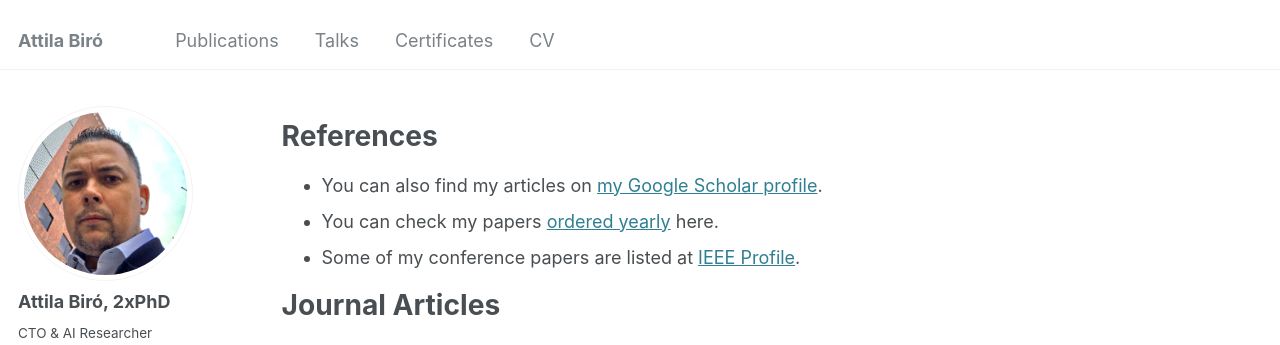
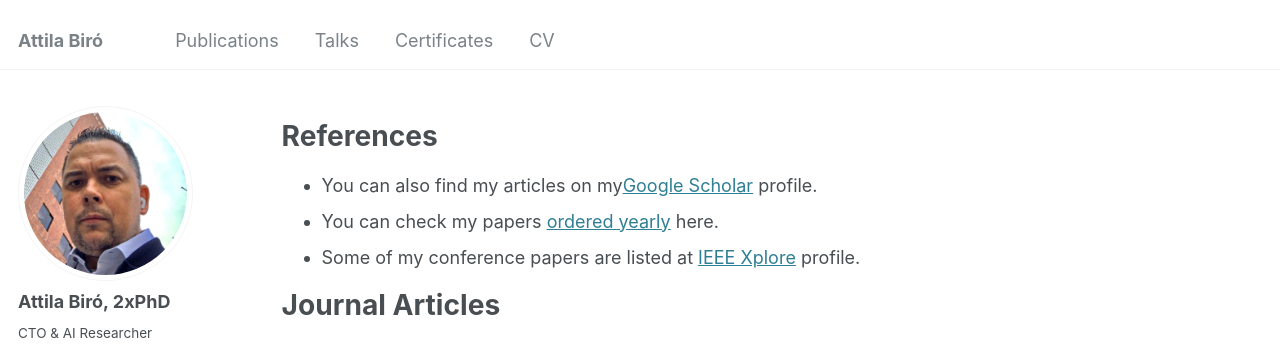
Before and after one commit to biroka/biroka.github.io, a Jekyll site: the page built from _pages/publications.md, in a window 1280 px wide and 900 px high. Shown: the top 345 px of the window. Built offline with Jekyll 4.4.1, drawn with Linux system fonts in a browser that asks for light colours; some web fonts are replaced.

Commit message:
Update publications.md

```diff
--- a/_pages/publications.md
+++ b/_pages/publications.md
@@ -7,9 +7,9 @@ author_profile: true
 
 References
 ======
-* You can also find my articles on <a href="{{site.author.googlescholar}}">my Google Scholar profile</a>.
+* You can also find my articles on my<a href="{{site.author.googlescholar}}">Google Scholar</a> profile.
 * You can check my papers <a href="https://www.attila.phd/papers">ordered yearly</a> here.
-* Some of my conference papers are listed at <a href="https://ieeexplore.ieee.org/author/38110388500">IEEE Profile</a>.
+* Some of my conference papers are listed at <a href="https://ieeexplore.ieee.org/author/38110388500">IEEE Xplore</a> profile.
 
 Journal Articles
 ======
```
